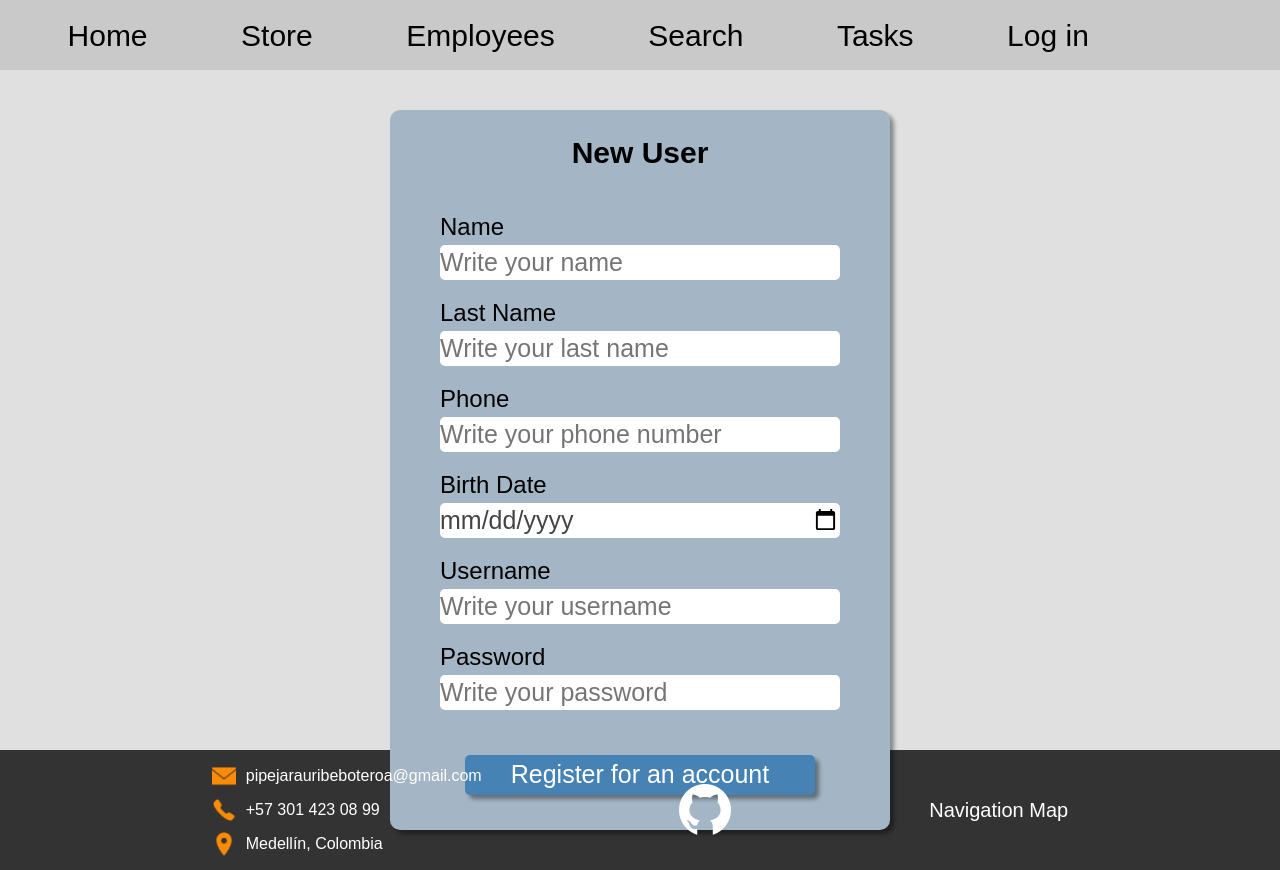
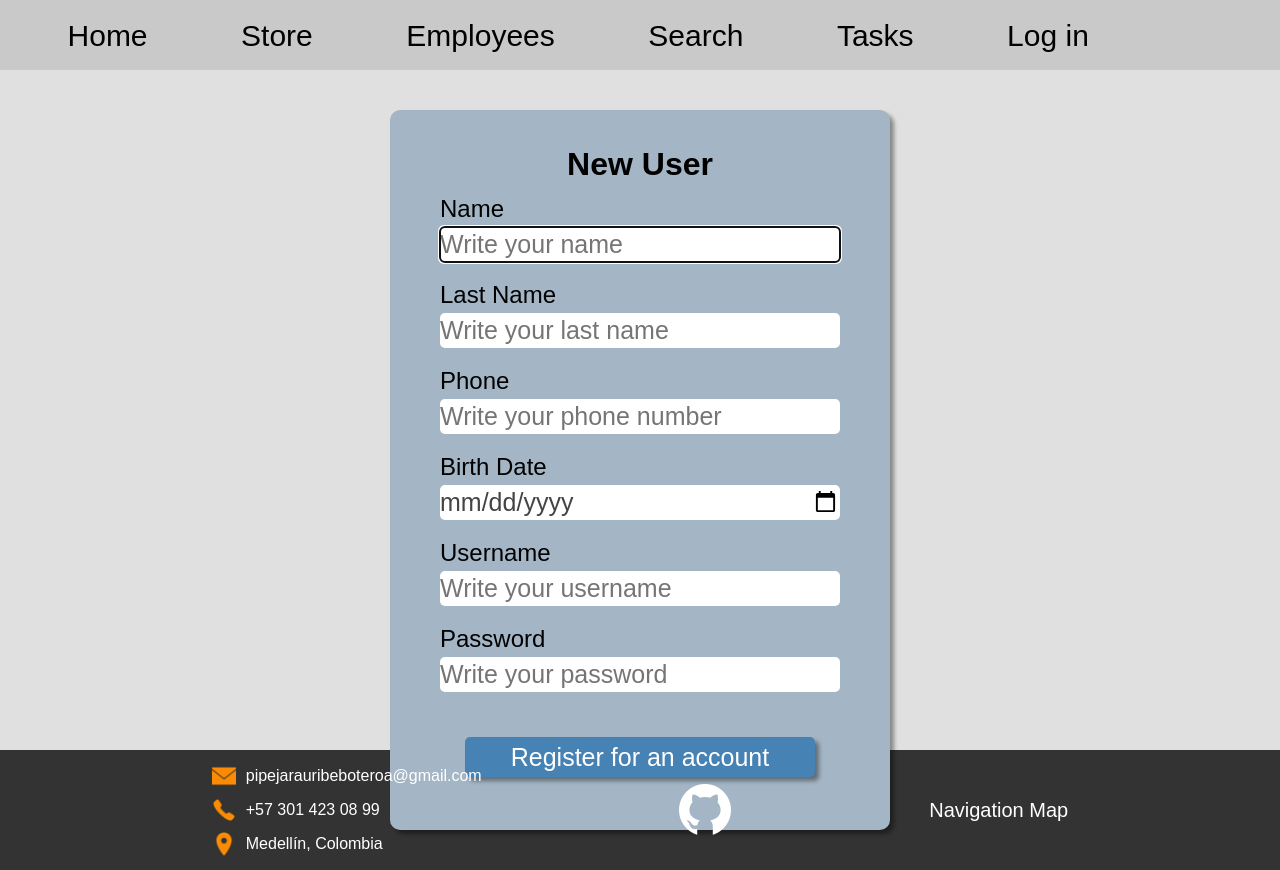
Before and after one commit to Pipeto84/react-ts, a React (Vite) app: page /register in a window 1280 px wide. Built offline with nearby package versions, Linux system fonts and the light colour scheme; some icons are missing.

Commit message:
Navbar mejoras

```diff
--- a/src/components/Register.tsx
+++ b/src/components/Register.tsx
@@ -52,6 +52,7 @@ export function Register() {
               type="text"
               placeholder="Write your name"
               className="input-registro"
+              autoFocus
             />
             <label className="label-registro">Last Name</label>
             <input
--- a/src/pages/User.tsx
+++ b/src/pages/User.tsx
@@ -50,6 +50,7 @@ export function User() {
               className="input-ingresar1"
               onChange={handleChange}
               name="userName"
+              autoFocus
             />
             <label className="label-ingresar2">Password</label>
             <input
--- a/src/styles/NavBar.css
+++ b/src/styles/NavBar.css
@@ -20,14 +20,14 @@
   border-radius: 10px;
 }
 .topnav a:hover {
-  background-color: white;
-  color: black;
-  box-shadow: 4px 4px 4px rgba(0, 0, 0, 0.4);
+  /* background-color: white; */
+  color: white;
+  /* box-shadow: 4px 4px 4px rgba(0, 0, 0, 0.4); */
 }
 .nav-link-user {
   text-decoration: none;
   padding: 5px 8px 5px 8px;
-  background-color: #a4b6c5;
+  background-color: #ffffff;
   color: black;
   border-radius: 7px;
   display: flex;
@@ -35,7 +35,7 @@
   justify-content: center;
 }
 .nav-link-user:hover {
-  background-color: #ffffff;
+  background-color: black;
   color: black;
   box-shadow: 4px 4px 4px rgba(0, 0, 0, 0.4);
 }
--- a/src/styles/Register.css
+++ b/src/styles/Register.css
@@ -18,13 +18,13 @@
   margin-top: 40px;
 }
 .titulo-registro {
-  font-size: 30px;
+  font-size: 32px;
   font-weight: bold;
   color: rgb(0, 0, 0);
-  margin-top: 25px;
+  margin-top: 35px;
 }
 .formulario-registro {
-  padding: 30px;
+  padding: 0 30px 30px;
   display: flex;
   flex-direction: column;
 }
```
